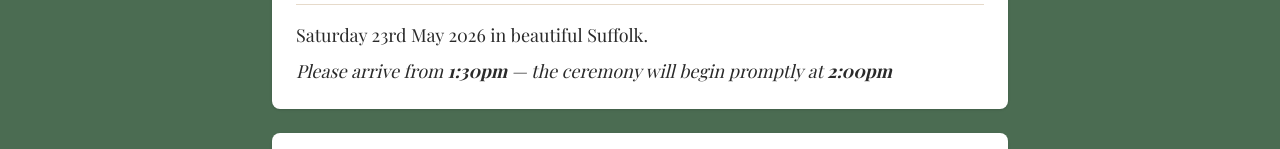
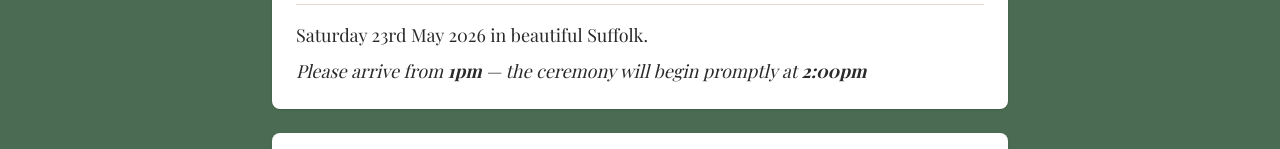
Before and after one commit to abigailridley/vanriley-wedding-site, a Next.js app: page /faqs in a window 1280 px wide. Shown: the part 244-393 px from the top of the page. Built offline with nearby package versions, Linux system fonts and the light colour scheme.

Commit message:
update arrival time

```diff
--- a/src/app/faqs/page.tsx
+++ b/src/app/faqs/page.tsx
@@ -8,7 +8,7 @@ export default function FAQsPage() {
         <div>
           Saturday 23rd May 2026 in beautiful Suffolk.
           <div className="mt-2 italic">
-            Please arrive from <strong>1:30pm </strong>— the ceremony will begin
+            Please arrive from <strong>1pm </strong>— the ceremony will begin
             promptly at <strong>2:00pm</strong>
           </div>
         </div>
--- a/src/app/page.tsx
+++ b/src/app/page.tsx
@@ -49,7 +49,7 @@ export default function Home() {
               <p>23 May 2026 </p>
               <p>·</p>
               <small>
-                Arrival 1:30pm; <p>Ceremony 2pm</p>
+                Arrival 1pm; <p>Ceremony 2pm</p>
               </small>
             </div>
           </div>
```
